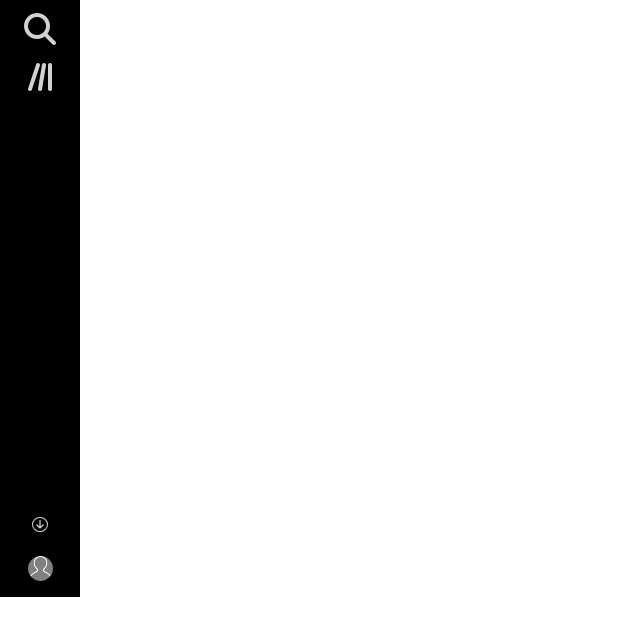
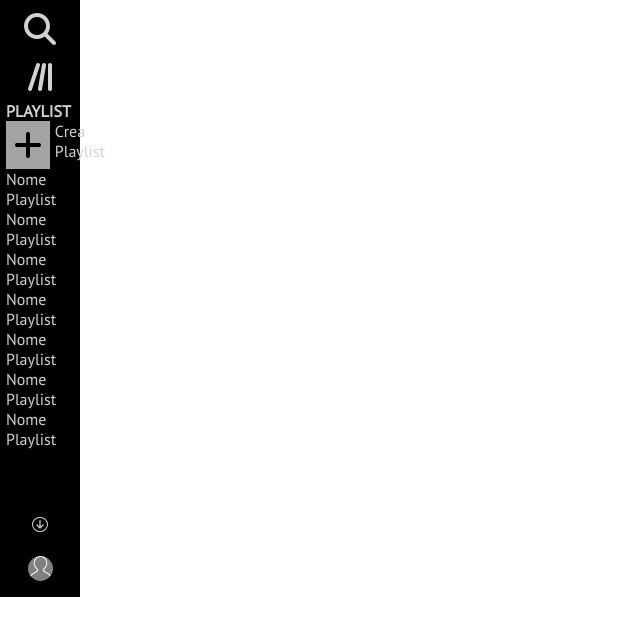
Before and after one commit to EligioBiasi/html-css-spotifyweb, a plain HTML site: page index.html in a window 1280 px wide. Shown: the part 103-738 px from the top of the page, without its empty margins (0-640 px from the left). Drawn offline with Linux system fonts and the light colour scheme.

Commit message:
playlist set up

```diff
--- a/index.html
+++ b/index.html
@@ -8,6 +8,10 @@
     <link rel="stylesheet" href="style.css">
     <!-- FONT AWESOME 6.4.0 -->
     <link rel="stylesheet" href="https://cdnjs.cloudflare.com/ajax/libs/font-awesome/6.4.0/css/all.min.css">
+    <!-- Google Fonts -->
+    <link rel="preconnect" href="https://fonts.googleapis.com">
+    <link rel="preconnect" href="https://fonts.gstatic.com" crossorigin>
+    <link href="https://fonts.googleapis.com/css2?family=Montserrat:ital,wght@0,700;1,400;1,500&family=PT+Sans:ital,wght@0,400;1,700&display=swap" rel="stylesheet">
 </head>
 <body>
     <main>
@@ -30,6 +34,24 @@
                         <i class="fa-solid fa-lines-leaning fa-2x" style="color: #d2d2d2;"></i>
                         <span> La tua libreria</span>
                     </div>
+
+                    <div class="playlist">
+                        <h4>PLAYLIST</h4>
+                        <div class="add-playlist flex">
+                            <i class="fa-solid fa-plus fa-2x" style="color: #000000;"></i>
+                            <span>Crea Playlist</span>
+                        </div>
+                        <ul>
+                            <li>Nome Playlist</li>
+                            <li>Nome Playlist</li>
+                            <li>Nome Playlist</li>
+                            <li>Nome Playlist</li>
+                            <li>Nome Playlist</li>
+                            <li>Nome Playlist</li>
+                            <li>Nome Playlist</li>
+                        </ul>
+                    </div>
+
                 </div>
                 <div class="profile">
                     <div class="flex install center">
--- a/style.css
+++ b/style.css
@@ -7,11 +7,20 @@
 
 
 /* tag class */
+body{
+    font-family: 'Montserrat', sans-serif;
+    font-family: 'PT Sans', sans-serif;
+}
+
 nav{
     width: 80px;
     height: calc(100vh - 100px);
     background-color: black;
     color: #d2d2d2;
+}
+
+ul{
+    list-style: none;
 }
 
 /* Generic class */
@@ -48,10 +57,18 @@ nav{
     display: none;
 }
 
+.playlist{
+    display: ;
+}
 
 /* Specific class */
 div.center span{
     display: none;
+}
+
+div.add-playlist i{
+    background-color: #a3a3a3;
+    padding: 0.5rem;
 }
 
 div.install i{
@@ -75,6 +92,11 @@ div.install,
 div.account{
     padding: 0.5rem 0;
 }
+
+div.add-playlist span{
+    padding: 0 0.3rem;
+}
+
 /* Smartphone first */
 
 @media screen and (min-width:639px) {
```
